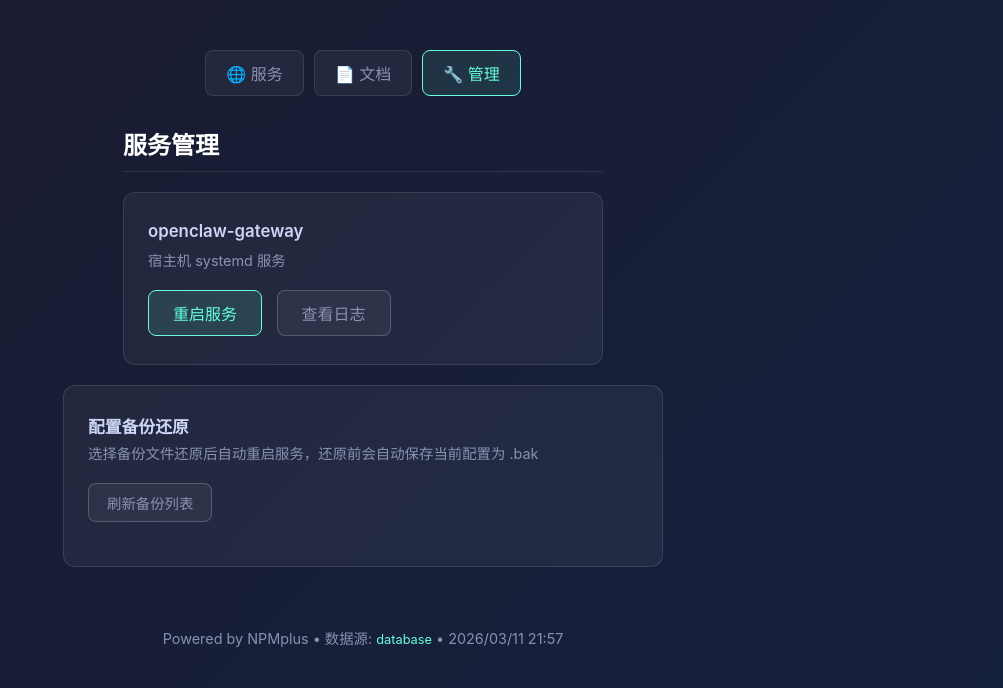
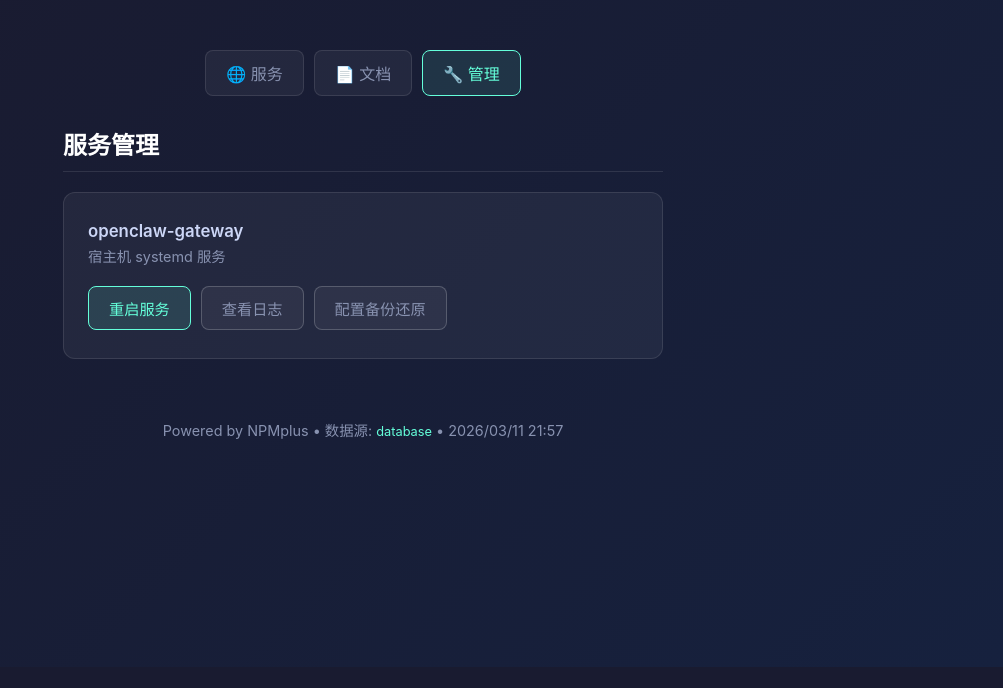
Before and after one commit to falconchen/nav-page, a PHP site: page / in a window 1280 px wide, after a click on "🔧 管理". Shown: the part 133-821 px from the top of the page, without its empty margins (277-1280 px from the left). After the commit the page ends 800 px from the top, so only its background shows below. Run offline with PHP 8.4, Linux system fonts and the light colour scheme; data that the repository does not hold is empty; a stand-in replaces the project's code that opens the database connection.

Commit message:
refactor: 管理 Tab UI 整合，备份还原改为折叠面板
将「配置备份还原」从独立卡片移入 openclaw-gateway 区块，
与「查看日志」并排为第三个按钮，点击展开/收起，交互风格一致

Co-Authored-By: Claude Sonnet 4.6 <noreply@anthropic.com>

```diff
--- a/index.php
+++ b/index.php
@@ -516,7 +516,7 @@ $site_subtitle = '内部服务入口';
         </div>
 
         <div id="admin" class="tab-content">
-            <div style="max-width:480px;margin:0 auto;">
+            <div style="max-width:600px;margin:0 auto;">
                 <h2 style="margin-top:0;">服务管理</h2>
                 <div style="
                     background:rgba(255,255,255,0.05);
@@ -524,36 +524,44 @@ $site_subtitle = '内部服务入口';
                     border-radius:12px;
                     padding:28px 24px;
                 ">
-                    <div style="color:#ccd6f6;margin-bottom:8px;font-size:1.05rem;font-weight:600;">openclaw-gateway</div>
+                    <div style="color:#ccd6f6;margin-bottom:4px;font-size:1.05rem;font-weight:600;">openclaw-gateway</div>
                     <div style="color:#8892b0;font-size:0.9rem;margin-bottom:20px;">宿主机 systemd 服务</div>
+                    <div style="display:flex;gap:10px;flex-wrap:wrap;">
                         <button id="restart-btn" onclick="doRestart()" style="
                             background:rgba(100,255,218,0.12);
                             border:1px solid #64ffda;
                             color:#64ffda;
-                        padding:10px 24px;
+                            padding:10px 20px;
                             border-radius:8px;
                             cursor:pointer;
-                        font-size:1rem;
+                            font-size:0.95rem;
                             transition:all 0.2s;
                         ">重启服务</button>
                         <button id="logs-btn" onclick="toggleLogs()" style="
                             background:rgba(255,255,255,0.05);
                             border:1px solid rgba(255,255,255,0.2);
                             color:#8892b0;
-                        padding:10px 24px;
+                            padding:10px 20px;
                             border-radius:8px;
                             cursor:pointer;
-                        font-size:1rem;
-                        margin-left:10px;
+                            font-size:0.95rem;
                             transition:all 0.2s;
                         ">查看日志</button>
+                        <button id="backups-btn" onclick="toggleBackups()" style="
+                            background:rgba(255,255,255,0.05);
+                            border:1px solid rgba(255,255,255,0.2);
+                            color:#8892b0;
+                            padding:10px 20px;
+                            border-radius:8px;
+                            cursor:pointer;
+                            font-size:0.95rem;
+                            transition:all 0.2s;
+                        ">配置备份还原</button>
+                    </div>
                     <div id="restart-result" style="margin-top:16px;font-size:0.95rem;display:none;"></div>
-                </div>
-                <div id="log-panel" style="display:none;margin-top:16px;">
-                    <div style="
-                        display:flex;align-items:center;justify-content:space-between;
-                        margin-bottom:8px;
-                    ">
+
+                    <div id="log-panel" style="display:none;margin-top:20px;border-top:1px solid rgba(255,255,255,0.08);padding-top:16px;">
+                        <div style="display:flex;align-items:center;justify-content:space-between;margin-bottom:8px;">
                             <span style="color:#8892b0;font-size:0.85rem;">最近 <?= (int)(getenv('LOG_LINES') ?: 50) ?> 行 · 每 3 秒刷新</span>
                             <span id="log-status" style="color:#64ffda;font-size:0.8rem;"></span>
                         </div>
@@ -567,34 +575,18 @@ $site_subtitle = '内部服务入口';
                             line-height:1.5;
                             overflow-x:auto;
                             overflow-y:auto;
-                        max-height:480px;
+                            max-height:400px;
                             white-space:pre-wrap;
                             word-break:break-all;
+                            margin:0;
                         ">加载中…</pre>
                     </div>
+
+                    <div id="backup-panel" style="display:none;margin-top:20px;border-top:1px solid rgba(255,255,255,0.08);padding-top:16px;">
+                        <div style="color:#8892b0;font-size:0.85rem;margin-bottom:12px;">选择备份文件还原后自动重启，还原前当前配置自动保存为 .bak</div>
+                        <div id="backup-list"><span style="color:#8892b0;font-size:0.9rem;">加载中…</span></div>
+                        <div id="restore-result" style="margin-top:12px;font-size:0.95rem;display:none;"></div>
                     </div>
-
-            <div style="max-width:600px;margin:20px auto 0;">
-                <div style="
-                    background:rgba(255,255,255,0.05);
-                    border:1px solid rgba(255,255,255,0.1);
-                    border-radius:12px;
-                    padding:28px 24px;
-                ">
-                    <div style="color:#ccd6f6;margin-bottom:4px;font-size:1.05rem;font-weight:600;">配置备份还原</div>
-                    <div style="color:#8892b0;font-size:0.9rem;margin-bottom:20px;">选择备份文件还原后自动重启服务，还原前会自动保存当前配置为 .bak</div>
-                    <button onclick="loadBackups()" style="
-                        background:rgba(255,255,255,0.05);
-                        border:1px solid rgba(255,255,255,0.2);
-                        color:#8892b0;
-                        padding:8px 18px;
-                        border-radius:8px;
-                        cursor:pointer;
-                        font-size:0.9rem;
-                        margin-bottom:16px;
-                    ">刷新备份列表</button>
-                    <div id="backup-list"></div>
-                    <div id="restore-result" style="margin-top:12px;font-size:0.95rem;display:none;"></div>
                 </div>
             </div>
         </div>
@@ -675,6 +667,23 @@ $site_subtitle = '内部服务入口';
                 btn.textContent = '查看日志';
                 clearInterval(_logTimer);
                 _logTimer = null;
+            }
+        }
+
+        function toggleBackups() {
+            const panel = document.getElementById('backup-panel');
+            const btn   = document.getElementById('backups-btn');
+            if (panel.style.display === 'none') {
+                panel.style.display = 'block';
+                btn.style.borderColor = '#ffb800';
+                btn.style.color = '#ffb800';
+                btn.textContent = '关闭备份列表';
+                loadBackups();
+            } else {
+                panel.style.display = 'none';
+                btn.style.borderColor = 'rgba(255,255,255,0.2)';
+                btn.style.color = '#8892b0';
+                btn.textContent = '配置备份还原';
             }
         }
 
```
Lines whose indentation alone changed are shown as unchanged.
